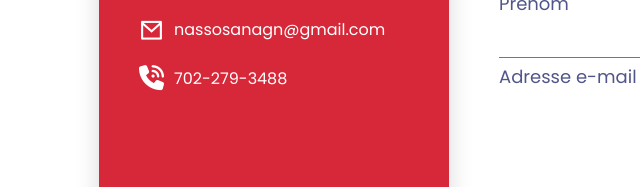
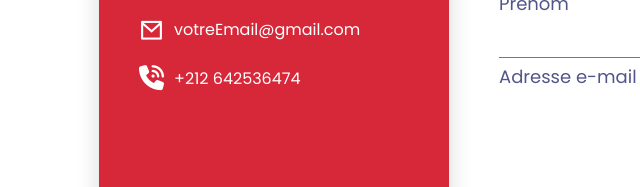
Before and after one commit to fatima-khouchane/projet_DigiCode_Agency, a plain HTML site: page index.html in a window 1280 px wide. Shown: the part 2454-2641 px from the top of the page, 6-646 px from the left. Drawn offline with nearby package versions, Linux system fonts and the light colour scheme.

Commit message:
remove personnelle information contact

```diff
--- a/index.html
+++ b/index.html
@@ -330,7 +330,7 @@ Optimisation des résultats.                  </p>
                         <h2>Nos Contact</h2>
                         <ul class="info">
                             <li>
-                                                                  <a><i class="fa-solid fa-location-dot" id="icons"> </i></a>
+                              <a><i class="fa-solid fa-location-dot" id="icons"> </i></a>
 
                                 <span>184 Ippokratous Street
                                     Athens, Gr
@@ -339,13 +339,13 @@ Optimisation des résultats.                  </p>
                             </li>
                             <li>
                                  <a><i class="ri-mail-line" id="icons"></i></a>
-                                <span>nassosanagn@gmail.com</span>
-                                <span><a href = "mailto: nassosanagn@gmail.com"></a></span>
+                                <span>votreEmail@gmail.com</span>
+                                <span><a href = "votreEmail@gmail.com"></a></span>
                             </li>
                             <li>
-                                                                  <a><i class="fa-solid fa-phone-volume" id="icons"></i></a>
+                               <a><i class="fa-solid fa-phone-volume" id="icons"></i></a>
 
-                                <span>702-279-3488</span>
+                                <span>+212 642536474</span>
                             </li>
 
                         </ul>
```
